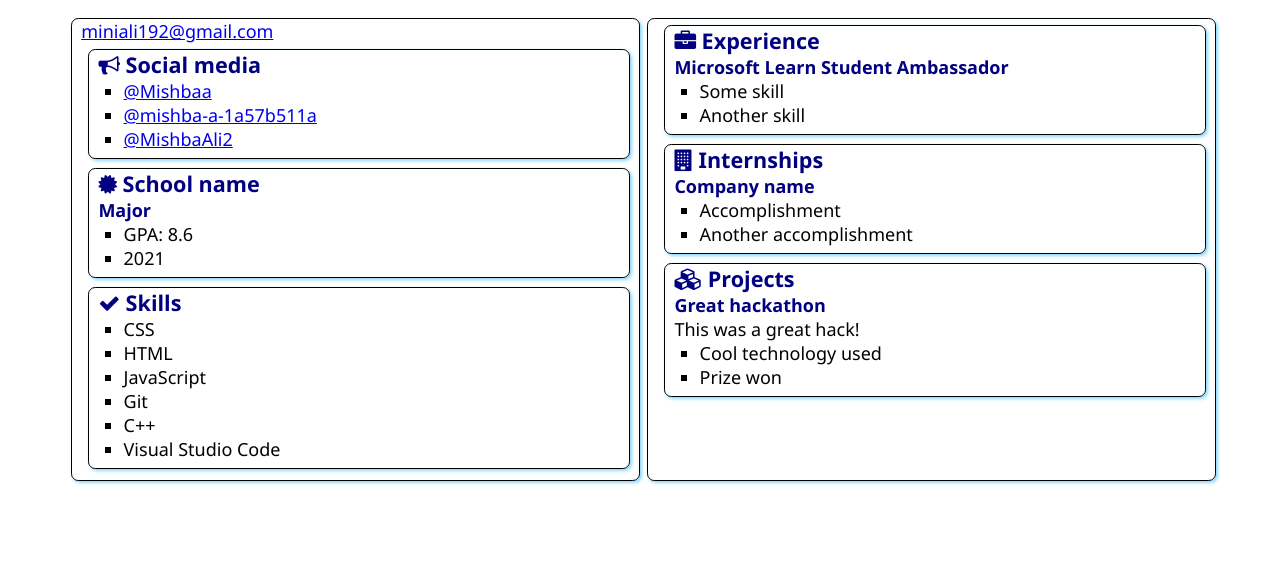
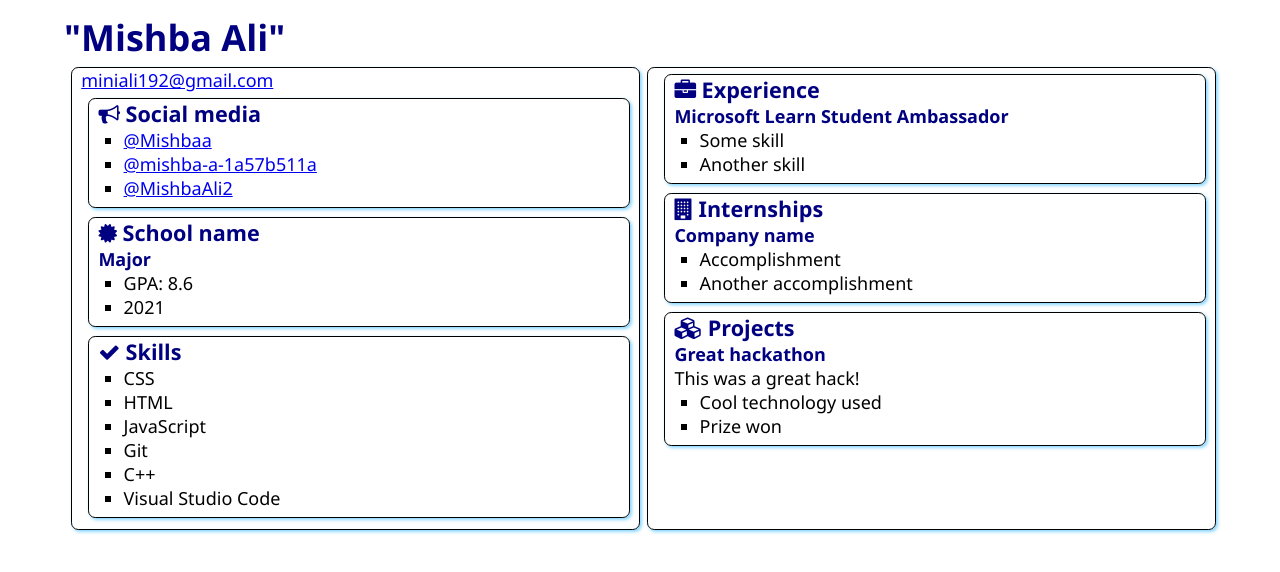
Before and after one commit to Mishbaa/SATechnicalOnboarding, a plain HTML site: page src/index.html in a window 1280 px wide. Drawn offline with Linux system fonts and the light colour scheme.

Commit message:
Update index.html

```diff
--- a/src/index.html
+++ b/src/index.html
@@ -5,7 +5,7 @@
     <meta http-equiv="X-UA-Compatible" content="IE=edge">
     <meta name="viewport" content="width=device-width, initial-scale=1.0">
     <title>Resume</title>
-
+     <h1> "Mishba Ali" </h1>
     <link rel="stylesheet" href="style.css">
     <link rel="stylesheet" href="https://cdnjs.cloudflare.com/ajax/libs/font-awesome/4.7.0/css/font-awesome.min.css">
 </head>
```
